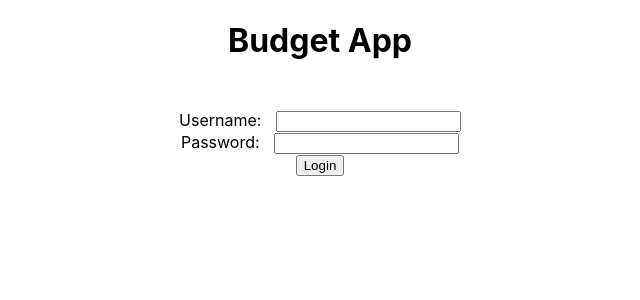
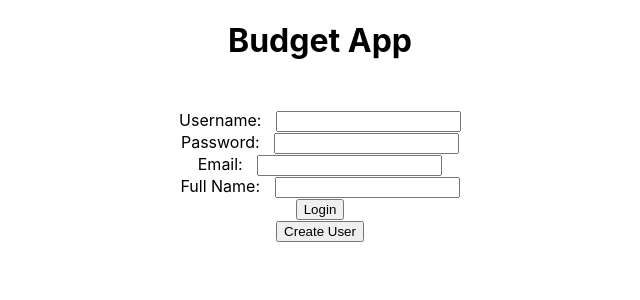
Before and after one commit to marekkaras/budget_frontend, a React (Create React App) app: page / in a window 1280 px wide. Shown: the top 300 px of the page, without its empty margins (320-960 px from the left). Built offline with nearby package versions, Linux system fonts and the light colour scheme.

Commit message:
update login screen to allow for account creation and login

```diff
--- a/src/Login.js
+++ b/src/Login.js
@@ -2,19 +2,24 @@ import {useState} from 'react';
 import {setToken, fetchToken} from './Auth.js';
 import {useNavigate} from "react-router-dom";
 import axios, * as others from 'axios';
-axios.defaults.headers.post['Content-Type'] ='application/x-www-form-urlencoded';
 
 export default function Login(){
     const navigate = useNavigate();
     const [username, setUsername] = useState('');
     const [password, setPassword] = useState('');
-    const login = () =>{
-        if(username === '' && password === ''){
-        return } else { console.log('axios')
-        axios.post('http://127.0.0.1:8045/token', {
+    const [email, setEmail] = useState('');
+    const [full_name, setFullName] = useState('');
+    const createUser = () =>{
+        if(username === '' && password === '' && full_name === '' && email === ''){
+        return } else {
+        console.log('axios')
+        let json_axios = axios.create({headers:
+            { 'content-type': 'application/json' }})
+        json_axios.post('http://127.0.0.1:8045/create_user/', {
                 username: username,
-            password: password
-        })
+                password: password,
+                email: email,
+                full_name: full_name})
         .then(function (response) {if(response.data.access_token){
             setToken(response.data.access_token)
             navigate("/profile");
@@ -22,7 +27,25 @@ export default function Login(){
         }).catch(function (error) {
         console.log(error, 'error');
         });}
-        };    return(
+    }
+    const login = () =>{
+        if(username === '' && password === ''){
+        return } else {
+        console.log('axios')
+        let urlencoded_axios = axios.create({headers:
+            { 'content-type': 'application/x-www-form-urlencoded' }})
+        urlencoded_axios.post('http://127.0.0.1:8045/token', {
+                username: username,
+                password: password})
+        .then(function (response) {if(response.data.access_token){
+            setToken(response.data.access_token)
+            navigate("/profile");
+            }
+        }).catch(function (error) {
+        console.log(error, 'error');
+        });}
+    };
+    return(
     <>
         <div style = {{minHeight: 800, marginTop: 20 }}>
             <h1>Budget App</h1>                <div style = {{marginTop: 50 }} >
@@ -39,7 +62,15 @@ export default function Login(){
                     <label style = {{marginRight: 10 }}>Password: </label>
                     <input type = 'text'  onChange={ (e)=> setPassword(e.target.value)} />
                     <br></br>
+                    <label style = {{marginRight: 10 }}>Email: </label>
+                    <input type = 'text'  onChange={ (e)=> setEmail(e.target.value)} />
+                    <br></br>
+                    <label style = {{marginRight: 10 }}>Full Name: </label>
+                    <input type = 'text'  onChange={ (e)=> setFullName(e.target.value)} />
+                    <br></br>
                     <button type = 'button' onClick = {login}>Login</button>
+                    <br></br>
+                    <button type = 'button' onClick = {createUser}>Create User</button>
                     </form>
                     )
                 }
```
Lines whose indentation alone changed are shown as unchanged.
